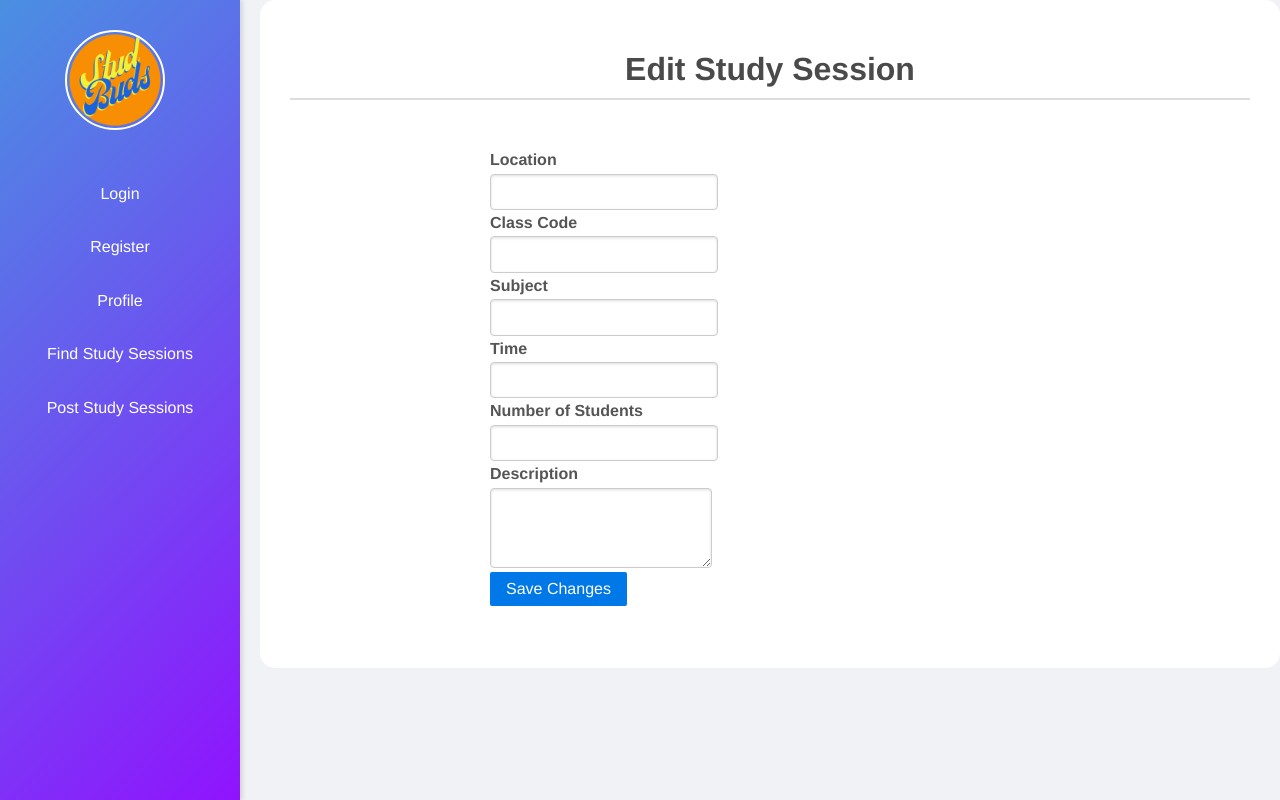
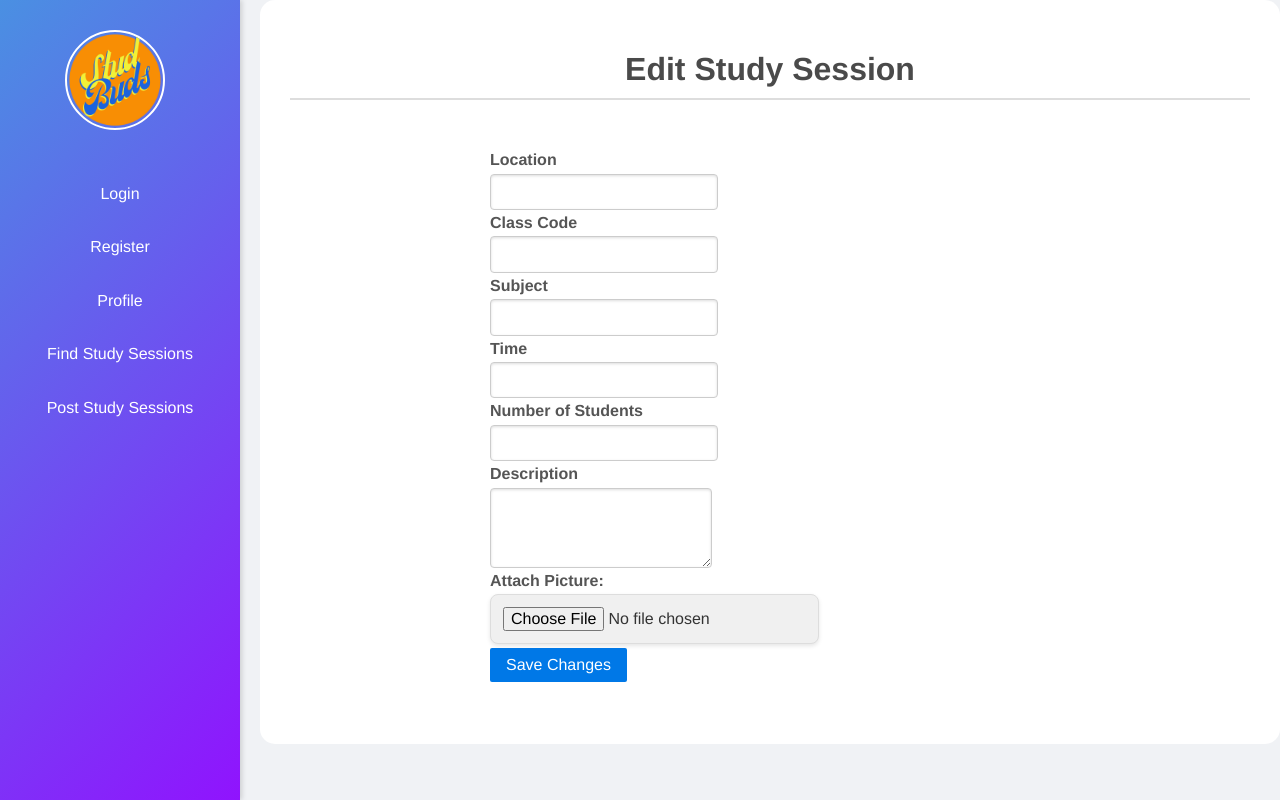
Before and after one commit to nishantmenon2003/StudBuds, a Flask app: template templates/edit_listing.html in a window 1280 px wide. Run offline with Flask 3, Linux system fonts and the light colour scheme; the template is opened without the code that fills it, so the values that code supplies are empty; some libraries are stand-ins or nearby versions.

Commit message:
Fixed images not showing up

```diff
--- a/server.py
+++ b/server.py
@@ -312,7 +312,8 @@ def find_study_sessions():
                             'time': session.time,
                             'num_students': session.num_students,
                             'latitude': session.latitude,
-                            'longitude': session.longitude
+                            'longitude': session.longitude,
+                            'listing_picture': base64.b64encode(session.listing_picture).decode('utf-8') if session.listing_picture else None
                         }
                         filtered_sessions.append(session_data)
     else:
@@ -326,7 +327,8 @@ def find_study_sessions():
                 'time': session.time,
                 'num_students': session.num_students,
                 'latitude': session.latitude,
-                'longitude': session.longitude
+                'longitude': session.longitude,
+                'listing_picture': base64.b64encode(session.listing_picture).decode('utf-8') if session.listing_picture else None
             }
             filtered_sessions.append(session_data)
 
--- a/templates/edit_listing.html
+++ b/templates/edit_listing.html
@@ -1,5 +1,6 @@
 {% extends "base.html" %}
 {% block content %}
+<div class="page-content">
     <h1>Edit Study Session</h1>
     <form class="pure-form pure-form-stacked" method="POST" action="{{ url_for('edit_listing', listing_id=listing.id) }}">
         <fieldset>
@@ -33,8 +34,14 @@
                 <textarea id="description" name="description">{{ listing.description }}</textarea>
             </div>
 
+            <div class="pure-control-group">
+                <label for="listing-picture">Attach Picture:</label>
+                <input id="listing-picture" name="listing_picture" type="file">
+            </div>
+
             <!-- Submit button -->
             <button type="submit" class="pure-button pure-button-primary">Save Changes</button>
         </fieldset>
     </form>
+</div>
 {% endblock %}
--- a/templates/post_study_sessions.html
+++ b/templates/post_study_sessions.html
@@ -46,7 +46,7 @@
             </div>
 
             <div class="pure-controls">
-                <button type="submit" class="pure-button pure-button-update">Submit</button>
+                <button type="submit" class="pure-button pure-button-update">Post Listing</button>
             </div>
         </fieldset>
     </form>
```
Also changed, not shown: templates/find_study_sessions.html (+1 -1 lines), 1 other file. Lines whose indentation alone changed are shown as unchanged.
